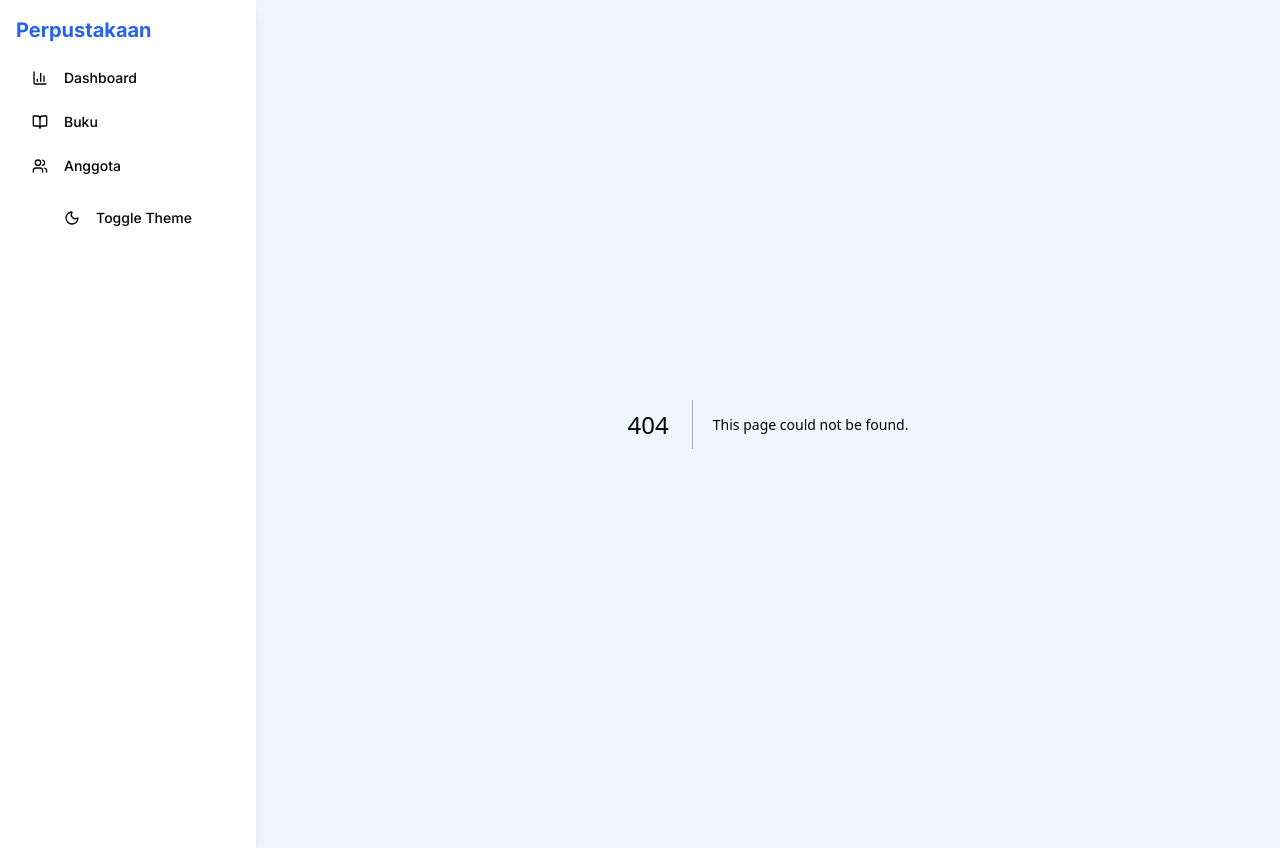
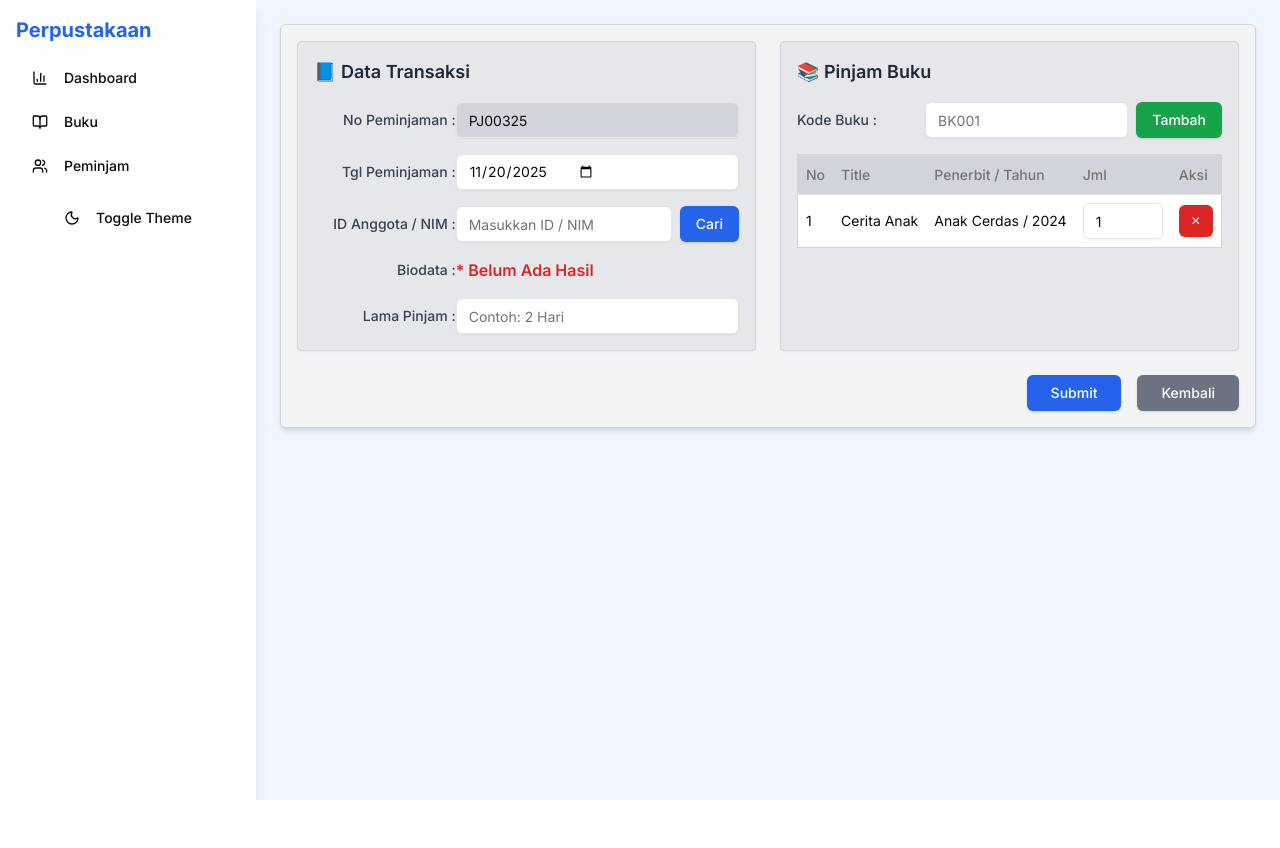
Before and after one commit to theolistianto/perpustakaan, a Next.js app in the folder perpus/: page /dashboard/peminjam/tamabah in a window 1280 px wide. Before the commit this address had no page. After the commit the page ends 800 px from the top, so only its background shows below. Built offline with nearby package versions, Linux system fonts and the light colour scheme.

Commit message:
Initial commit

```diff
--- a/perpus/app/dashboard/peminjam/page.tsx
+++ b/perpus/app/dashboard/peminjam/page.tsx
@@ -2,6 +2,7 @@
 import { useEffect, useState } from "react";
 import { Card, CardHeader, CardTitle, CardContent } from "@/components/ui/card";
 import { Button } from "@/components/ui/button";
+import Link from "next/link";
 
 export default function PeminjamanPage() {
   const [borrowings, setBorrowings] = useState([]);
@@ -71,12 +72,9 @@ export default function PeminjamanPage() {
           <CardTitle>Filter Peminjaman</CardTitle>
         </CardHeader>
         <CardContent className="flex flex-wrap gap-3 items-end">
-          <Button
-            className="bg-blue-600 text-white"
-            onClick={() => setShowAdd(true)}
-          >
-            + Tambah Pinjam
-          </Button>
+          <Link href="/dashboard/peminjam/tamabah">
+            <Button className="bg-blue-600 text-white">+ Tambah Pinjam</Button>
+          </Link>
 
           <div>
             <label>Bulan</label>
@@ -183,18 +181,14 @@ export default function PeminjamanPage() {
               className="border p-2 w-full rounded"
               placeholder="ID Anggota"
               type="number"
-              onChange={(e) =>
-                setForm({ ...form, userId: Number(e.target.value) })
-              }
+              onChange={(e) => setForm({ ...form, userId: e.target.value })}
             />
 
             <input
               className="border p-2 w-full rounded"
               placeholder="ID Buku"
               type="number"
-              onChange={(e) =>
-                setForm({ ...form, bookId: Number(e.target.value) })
-              }
+              onChange={(e) => setForm({ ...form, bookId: e.target.value })}
             />
 
             <input
@@ -208,7 +202,6 @@ export default function PeminjamanPage() {
               className="border p-2 w-full rounded"
               onChange={(e) => setForm({ ...form, dueDate: e.target.value })}
             />
-
             <div className="flex justify-end gap-2">
               <Button variant="secondary" onClick={() => setShowAdd(false)}>
                 Batal
--- /dev/null
+++ b/perpus/app/dashboard/peminjam/tamabah/page.tsx
@@ -0,0 +1,245 @@
+"use client";
+
+import { useState } from "react";
+import { Button } from "@/components/ui/button";
+import { Input } from "@/components/ui/input";
+import { Label } from "@/components/ui/label";
+import {
+  Table,
+  TableBody,
+  TableCell,
+  TableHead,
+  TableHeader,
+  TableRow,
+} from "@/components/ui/table";
+
+export default function BorrowForm() {
+  const [loanNumber] = useState("PJ00325");
+  const [loanDate, setLoanDate] = useState("2025-11-20");
+  const [memberId, setMemberId] = useState("");
+  const [biodata, setBiodata] = useState<string | null>(null);
+  const [loanDuration, setLoanDuration] = useState("");
+  const [bookCode, setBookCode] = useState("");
+
+  const [borrowedBooks, setBorrowedBooks] = useState([
+    {
+      id: 1,
+      title: "Cerita Anak",
+      publisher: "Anak Cerdas / 2024",
+      quantity: 1,
+    },
+  ]);
+
+  function searchMember() {
+    if (memberId === "12345") setBiodata("John Doe, Anggota Aktif");
+    else setBiodata(null);
+  }
+
+  function searchBook() {
+    if (bookCode === "BK001") {
+      setBorrowedBooks((b) => [
+        ...b,
+        {
+          id: b.length + 1,
+          title: "Buku Baru",
+          publisher: "Penerbit ABC / 2022",
+          quantity: 1,
+        },
+      ]);
+      setBookCode("");
+    }
+  }
+
+  function updateQuantity(id: number, qty: number) {
+    setBorrowedBooks((b) =>
+      b.map((book) =>
+        book.id === id ? { ...book, quantity: qty > 0 ? qty : 1 } : book
+      )
+    );
+  }
+
+  function removeBook(id: number) {
+    setBorrowedBooks((b) => b.filter((book) => book.id !== id));
+  }
+
+  return (
+    <div
+      className="
+      p-4 rounded-md space-y-6 shadow-md
+      bg-gray-100 border border-gray-300
+      dark:bg-gray-800 dark:border-gray-700
+      transition-colors
+    "
+    >
+      <div className="flex flex-col md:flex-row gap-6">
+        {/* LEFT CARD */}
+        <div
+          className="
+          md:w-1/2 p-4 rounded shadow-sm
+          bg-gray-200 border border-gray-300
+          dark:bg-gray-700 dark:border-gray-600
+        "
+        >
+          <h3 className="font-semibold mb-4 text-lg text-gray-800 dark:text-gray-100">
+            📘 Data Transaksi
+          </h3>
+
+          <div className="grid grid-cols-3 gap-y-4 items-center">
+            <Label className="text-right text-gray-700 dark:text-gray-200">
+              No Peminjaman :
+            </Label>
+            <Input
+              readOnly
+              value={loanNumber}
+              className="
+                col-span-2 bg-gray-300 cursor-not-allowed
+                dark:bg-gray-600 dark:text-white
+              "
+            />
+
+            <Label className="text-right text-gray-700 dark:text-gray-200">
+              Tgl Peminjaman :
+            </Label>
+            <Input
+              type="date"
+              value={loanDate}
+              onChange={(e) => setLoanDate(e.target.value)}
+              className="col-span-2 bg-white dark:bg-gray-600 dark:text-white"
+            />
+
+            <Label className="text-right text-gray-700 dark:text-gray-200">
+              ID Anggota / NIM :
+            </Label>
+            <div className="col-span-2 flex gap-2">
+              <Input
+                value={memberId}
+                placeholder="Masukkan ID / NIM"
+                onChange={(e) => setMemberId(e.target.value)}
+                className="bg-white dark:bg-gray-600 dark:text-white"
+              />
+              <Button className="bg-blue-600 hover:bg-blue-700 text-white">
+                Cari
+              </Button>
+            </div>
+
+            <Label className="text-right text-gray-700 dark:text-gray-200">
+              Biodata :
+            </Label>
+            <p
+              className={`col-span-2 font-semibold ${
+                biodata
+                  ? "text-green-700 dark:text-green-400"
+                  : "text-red-600 dark:text-red-400"
+              }`}
+            >
+              {biodata ?? "* Belum Ada Hasil"}
+            </p>
+
+            <Label className="text-right text-gray-700 dark:text-gray-200">
+              Lama Pinjam :
+            </Label>
+            <Input
+              placeholder="Contoh: 2 Hari"
+              value={loanDuration}
+              onChange={(e) => setLoanDuration(e.target.value)}
+              className="col-span-2 bg-white dark:bg-gray-600 dark:text-white"
+            />
+          </div>
+        </div>
+
+        {/* RIGHT CARD */}
+        <div
+          className="
+          md:w-1/2 p-4 rounded shadow-sm
+          bg-gray-200 border border-gray-300
+          dark:bg-gray-700 dark:border-gray-600
+        "
+        >
+          <h3 className="font-semibold mb-4 text-lg text-gray-800 dark:text-gray-100">
+            📚 Pinjam Buku
+          </h3>
+
+          <div className="flex gap-2 mb-4 items-center">
+            <Label className="min-w-[120px] text-gray-700 dark:text-gray-200">
+              Kode Buku :
+            </Label>
+            <Input
+              placeholder="BK001"
+              value={bookCode}
+              onChange={(e) => setBookCode(e.target.value)}
+              className="flex-1 bg-white dark:bg-gray-600 dark:text-white"
+            />
+            <Button className="bg-green-600 hover:bg-green-700 text-white">
+              Tambah
+            </Button>
+          </div>
+
+          {/* TABLE */}
+          <Table
+            className="
+              bg-white border border-gray-300
+              dark:bg-gray-600 dark:border-gray-500
+            "
+          >
+            <TableHeader className="bg-gray-300 dark:bg-gray-500">
+              <TableRow>
+                <TableHead className="dark:text-white">No</TableHead>
+                <TableHead className="dark:text-white">Title</TableHead>
+                <TableHead className="dark:text-white">
+                  Penerbit / Tahun
+                </TableHead>
+                <TableHead className="dark:text-white">Jml</TableHead>
+                <TableHead className="dark:text-white">Aksi</TableHead>
+              </TableRow>
+            </TableHeader>
+
+            <TableBody>
+              {borrowedBooks.map((book, i) => (
+                <TableRow key={book.id} className="dark:border-gray-500">
+                  <TableCell className="dark:text-white">{i + 1}</TableCell>
+                  <TableCell className="dark:text-white">
+                    {book.title}
+                  </TableCell>
+                  <TableCell className="dark:text-white">
+                    {book.publisher}
+                  </TableCell>
+                  <TableCell>
+                    <Input
+                      type="number"
+                      min={1}
+                      value={book.quantity}
+                      onChange={(e) =>
+                        updateQuantity(book.id, parseInt(e.target.value))
+                      }
+                      className="w-20 bg-white dark:bg-gray-500 dark:text-white"
+                    />
+                  </TableCell>
+                  <TableCell>
+                    <Button
+                      variant="destructive"
+                      size="sm"
+                      className="bg-red-600 hover:bg-red-700 text-white"
+                      onClick={() => removeBook(book.id)}
+                    >
+                      ✕
+                    </Button>
+                  </TableCell>
+                </TableRow>
+              ))}
+            </TableBody>
+          </Table>
+        </div>
+      </div>
+
+      {/* ACTION BUTTONS */}
+      <div className="flex justify-end gap-4">
+        <Button className="bg-blue-600 hover:bg-blue-700 text-white px-6">
+          Submit
+        </Button>
+        <Button className="bg-gray-500 hover:bg-gray-600 text-white px-6">
+          Kembali
+        </Button>
+      </div>
+    </div>
+  );
+}
--- a/perpus/app/page.tsx
+++ b/perpus/app/page.tsx
@@ -1,4 +1,5 @@
 import PeminjamanPage from "./dashboard/peminjam/page";
+import BorrowForm from "./dashboard/peminjam/tamabah/page";
 
 export default function Home() {
   return (
--- a/perpus/components/ui/sidebar.tsx
+++ b/perpus/components/ui/sidebar.tsx
@@ -9,9 +9,9 @@ export default function Sidebar() {
   const router = useRouter();
 
   const menuItems = [
-    { icon: BarChart3, label: "Dashboard", path: "/dashboard" },
-    { icon: BookOpen, label: "Buku", path: "/books" },
-    { icon: Users, label: "Anggota", path: "/members" },
+    { icon: BarChart3, label: "Dashboard", path: "/dashboard/dashboard" },
+    { icon: BookOpen, label: "Buku", path: "/dashboard/books" },
+    { icon: Users, label: "Peminjam", path: "/dashboard/peminjam" },
   ];
 
   return (
```
